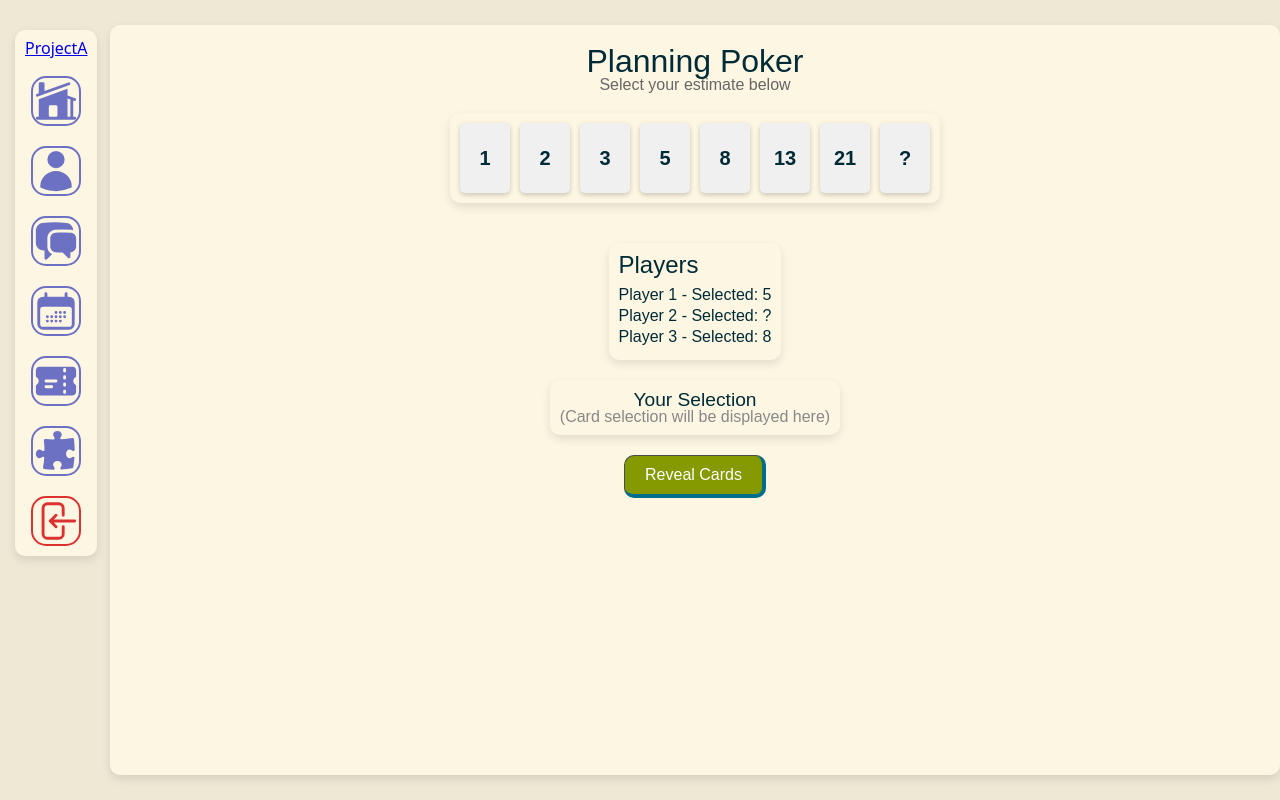
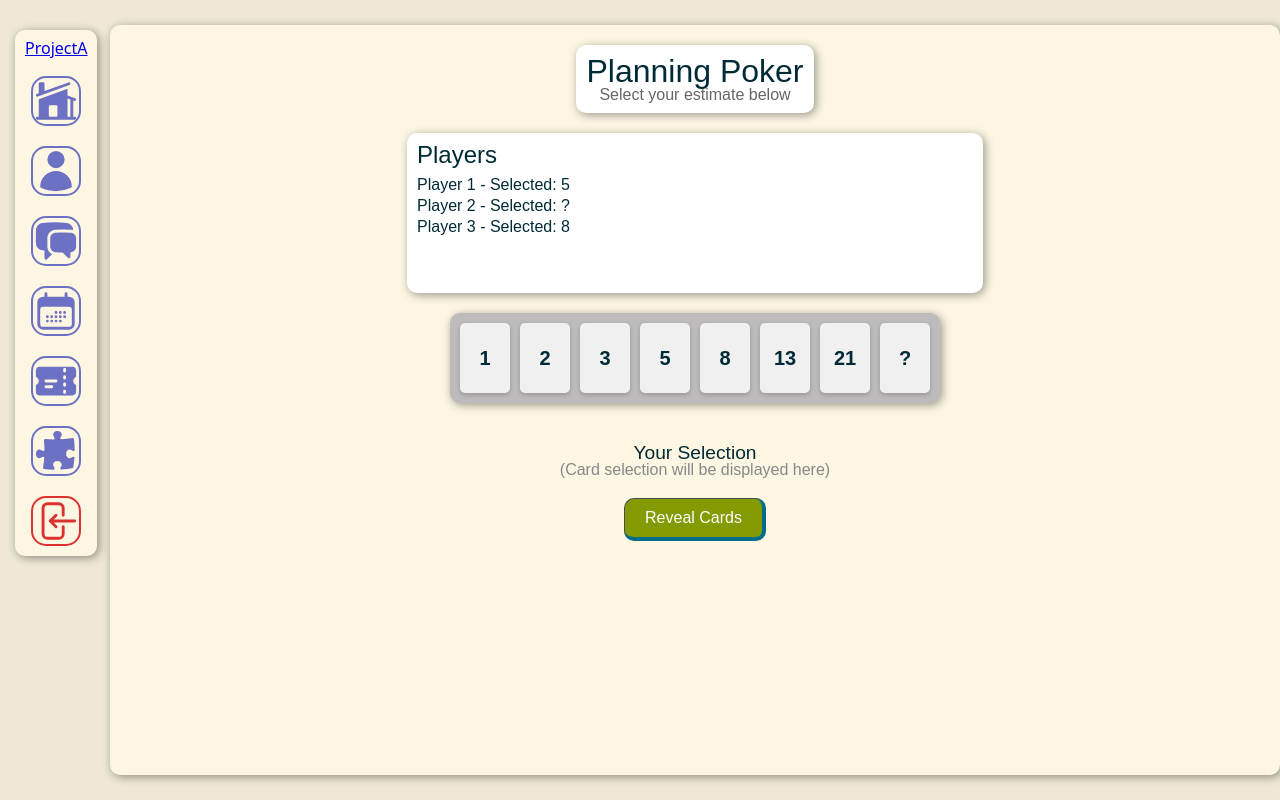
Before and after one commit to hareubi/MajorityReport, a React (Vite) app: page /planning in a window 1280 px wide. Built offline with nearby package versions, Linux system fonts and the light colour scheme; no server answers; sample sign-in values are in the browser's storage.

Commit message:
Completed Visual(2x)

```diff
--- a/src/App.tsx
+++ b/src/App.tsx
@@ -57,7 +57,7 @@ ${reset};
   font-size: 16px;
   }
   div{
-      box-shadow: 0px 4px 10px rgba(0, 0, 0, 0.1);
+      box-shadow: 2px 2px 10px rgba(0, 0, 0, 0.4);
       background-color:#fdf6e3;
       border-radius:10px;
       padding:10px;
--- a/src/routes/Home/home.tsx
+++ b/src/routes/Home/home.tsx
@@ -7,6 +7,8 @@ import styled from "styled-components";
 const HomeWrapper = styled.div`
   display: grid;
   grid-template-columns: 1fr 1fr;
+  gap: 10px;
+  margin-bottom: 10px;
 `;
 
 export default function Home() {
@@ -27,20 +29,27 @@ export default function Home() {
     );
   }
   return (
+    <ul>
       <HomeWrapper>
-      <h2 id="clock">
+        <div>
+          <h2>
             {time} welcome, {auth.currentUser?.displayName}
+            <img src={auth.currentUser?.photoURL as string} />
           </h2>
-      <img src={auth.currentUser?.photoURL as string} />
+        </div>
+        <div></div>
         <div>
           <IssueList />
         </div>
 
         <Board />
+      </HomeWrapper>
+      <div>
         <footer>
           <h1>"{todaysQuote.quote}"</h1>
-        <h1>-{todaysQuote.author}-</h1>
+          <h1>-{todaysQuote.author}-</h1>{" "}
         </footer>
-    </HomeWrapper>
+      </div>
+    </ul>
   );
 }
--- a/src/routes/communicate/communicate.tsx
+++ b/src/routes/communicate/communicate.tsx
@@ -1,6 +1,6 @@
 import styled from "styled-components";
 
-const Container = styled.div`
+const Wrapper = styled.div`
   display: flex;
   flex-direction: column;
   align-items: center;
@@ -12,7 +12,7 @@ const Header = styled.h1`
   color: #333;
 `;
 
-const CommunityContainer = styled.div`
+const CommunityWrapper = styled.div`
   width: 100%;
   max-width: 600px;
   display: flex;
@@ -62,7 +62,6 @@ const JoinButton = styled.button`
   font-size: 0.9em;
   background-color: #859900;
   color: white;
-  border: none;
   border-radius: 5px;
   cursor: pointer;
   transition: background-color 0.3s;
@@ -108,7 +107,7 @@ export default function Communicate() {
   ];
 
   return (
-    <Container>
+    <Wrapper>
       <SubmitButton>
         <svg
           fill="none"
@@ -126,7 +125,7 @@ export default function Communicate() {
         </svg>
       </SubmitButton>
       <Header>Communities</Header>
-      <CommunityContainer>
+      <CommunityWrapper>
         {communities.map((community) => (
           <CommunityCard key={community.id}>
             <CommunityTitle>{community.name}</CommunityTitle>
@@ -137,7 +136,7 @@ export default function Communicate() {
             </CommunityInfo>
           </CommunityCard>
         ))}
-      </CommunityContainer>
-    </Container>
+      </CommunityWrapper>
+    </Wrapper>
   );
 }
--- a/src/routes/issues/issue-list.tsx
+++ b/src/routes/issues/issue-list.tsx
@@ -2,8 +2,6 @@ import {
   collection,
   deleteDoc,
   doc,
-  DocumentData,
-  getDoc,
   limit,
   onSnapshot,
   orderBy,
@@ -71,18 +69,17 @@ export default function IssueList() {
 }
 
 const Column = styled.div`
-  border: 1px solid #586e75;
-  border-radius: 10px;
+  background-color: white;
 `;
-const Username = styled.div`
+const Username = styled.h1`
   font-weight: 600;
   font-size: 18px;
 `;
-const Name = styled.div`
+const Name = styled.h1`
   font-weight: 600;
   font-size: 30px;
 `;
-const Description = styled.div`
+const Description = styled.h1`
   margin: 10px 0px;
   font-size: 18px;
 `;
@@ -91,7 +88,7 @@ const File = styled.img`
   height: 100px;
   border-radius: 10px;
 `;
-const CreationTime = styled.div``;
+const CreationTime = styled.h1``;
 export function Issue({
   name,
   text,
--- a/src/routes/planning.tsx
+++ b/src/routes/planning.tsx
@@ -8,9 +8,9 @@ const Container = styled.div`
   padding: 20px;
 `;
 
-const Header = styled.header`
+const Header = styled.div`
   text-align: center;
-  margin-bottom: 20px;
+  background-color: white;
 `;
 
 const Title = styled.h1`
@@ -27,6 +27,7 @@ const CardOptions = styled.div`
   display: flex;
   gap: 10px;
   margin-bottom: 20px;
+  background-color: #bdbbbb;
 `;
 
 const Card = styled.div`
@@ -50,7 +51,10 @@ const Card = styled.div`
 
 const PlayerList = styled.div`
   text-align: left;
-  margin-top: 20px;
+  margin: 20px;
+  background-color: white;
+  min-width: 45vw;
+  min-height: 20vh;
 `;
 
 const PlayerTitle = styled.h2`
@@ -63,7 +67,7 @@ const Player = styled.li`
   margin: 5px 0;
 `;
 
-const SelectedCardDisplay = styled.div`
+const SelectedCardDisplay = styled.ul`
   margin-top: 20px;
   text-align: center;
 `;
@@ -96,20 +100,11 @@ export default function PlanningPoker() {
 
   return (
     <Container>
-      {/* Header */}
       <Header>
         <Title>Planning Poker</Title>
         <Subtitle>Select your estimate below</Subtitle>
       </Header>
 
-      {/* Card Options */}
-      <CardOptions>
-        {cards.map((card, index) => (
-          <Card key={index}>{card}</Card>
-        ))}
-      </CardOptions>
-
-      {/* Player List */}
       <PlayerList>
         <PlayerTitle>Players</PlayerTitle>
         <ul>
@@ -120,7 +115,12 @@ export default function PlanningPoker() {
         </ul>
       </PlayerList>
 
-      {/* Selected Card Display */}
+      <CardOptions>
+        {cards.map((card, index) => (
+          <Card key={index}>{card}</Card>
+        ))}
+      </CardOptions>
+
       <SelectedCardDisplay>
         <SelectedTitle>Your Selection</SelectedTitle>
         <SelectedPlaceholder>
```
Lines whose indentation alone changed are shown as unchanged.
